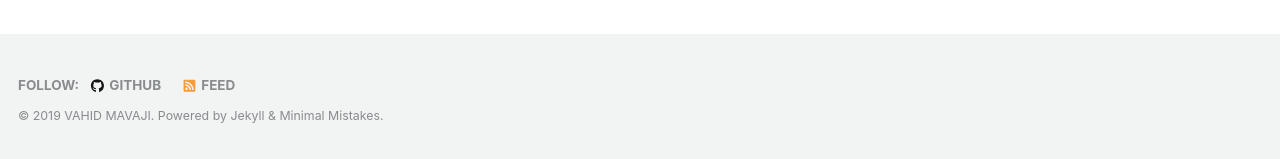
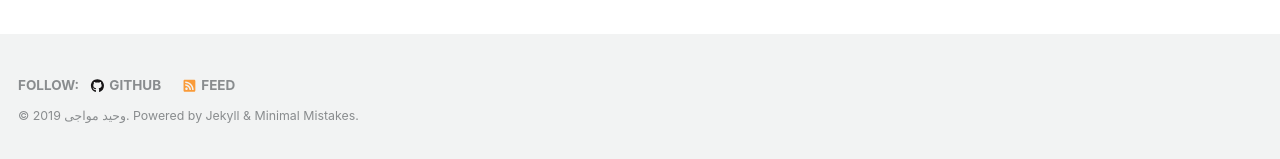
Before and after one commit to sinaghz/mavaji.github.io, a Jekyll site: the page built from index.html, in a window 1280 px wide and 900 px high, scrolled down 231 px. Shown: the part 738-897 px from the top of the window. Built offline with Jekyll 4.4.1, drawn with Linux system fonts in a browser that asks for light colours; the list of posts is cut into pages by our own code.

Commit message:
update site

```diff
--- a/_config.yml
+++ b/_config.yml
@@ -18,13 +18,13 @@
 locale                   : "en-US"
 title                    : "VAHID MAVAJI"
 title_separator          : "-"
-name                     : ""
+name                     : "وحید مواجی"
 description              : "Personal Website of Vahid Mavaji | سایت شخصی وحید مواجی"
 url                      : "https://mavaji.github.io" # the base hostname & protocol for your site e.g. "https://mmistakes.github.io"
 baseurl                  : # the subpath of your site, e.g. "/blog"
-repository               : # GitHub username/repo-name e.g. "mmistakes/minimal-mistakes"
+repository               : "mavaji/mavaji.github.io" # GitHub username/repo-name e.g. "mmistakes/minimal-mistakes"
 teaser                   : # path of fallback teaser image, e.g. "/assets/images/500x300.png"
-# breadcrumbs            : false # true, false (default)
+breadcrumbs              : true # true, false (default)
 words_per_minute         : 200
 comments:
   provider               : false # false (default), "disqus", "discourse", "facebook", "google-plus", "staticman", "staticman_v2" "custom"
@@ -115,7 +115,7 @@
   foursquare       :
   github           : "mavaji"
   gitlab           :
-  goodreads        : "64296995-vahid-mavaji"
+  goodreads        : "mavaji"
   google_plus      :
   keybase          :
   instagram        :
--- a/_includes/author-profile.html
+++ b/_includes/author-profile.html
@@ -147,7 +147,7 @@
 
       {% if author.goodreads %}
         <li>
-          <a href="https://www.goodreads.com/user/show/{{ author.goodreads }}" itemprop="sameAs">
+          <a href="https://www.goodreads.com/{{ author.goodreads }}" itemprop="sameAs">
             <i class="fab fa-fw fa-goodreads" aria-hidden="true"></i> Goodreads
           </a>
         </li>
```
